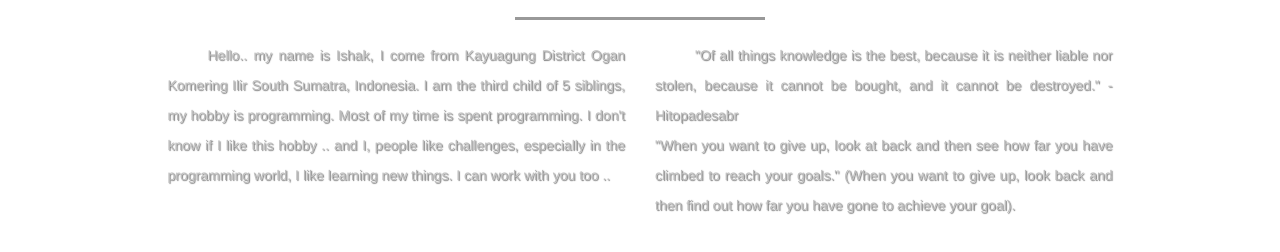
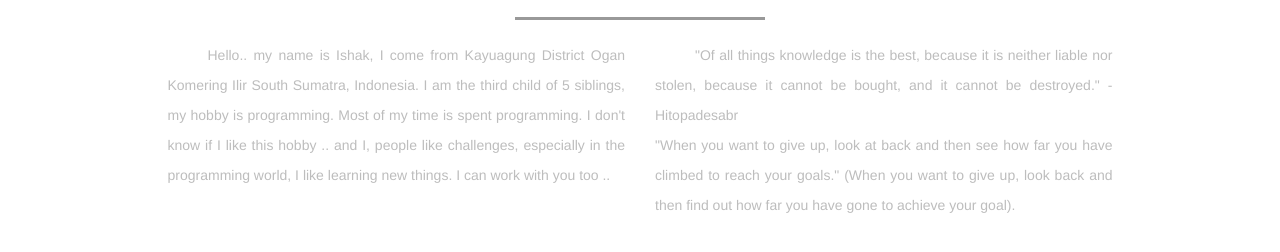
Before and after one commit to Ishakkangah/Ishakkangah.github.io, a plain HTML site: page index.html in a window 1280 px wide. Shown: the part 556-808 px from the top of the page. Drawn offline with Linux system fonts and the light colour scheme.

Commit message:
Update style.css

```diff
--- a/css/style.css
+++ b/css/style.css
@@ -145,7 +145,6 @@ html{
 	line-height: 30px;
 	text-indent: 40px;
 	text-align: justify;
-	text-shadow: 1px 1px 1px rgba(0,0,0,0.5);
 	color:#BDBDBD;
 
 }
```
